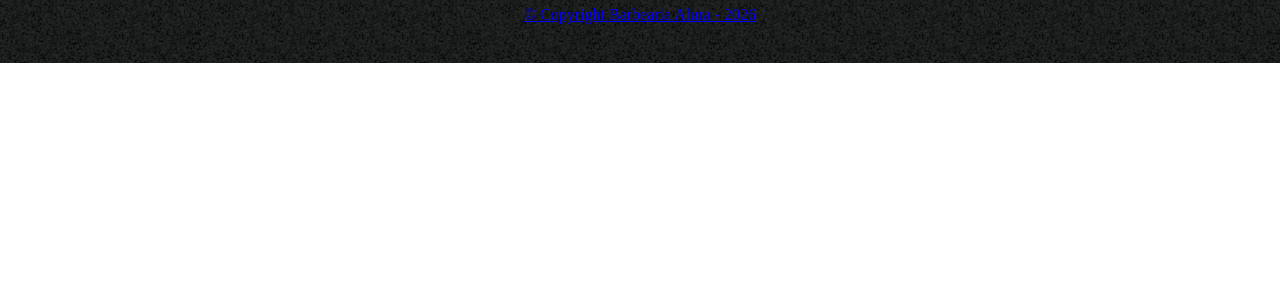
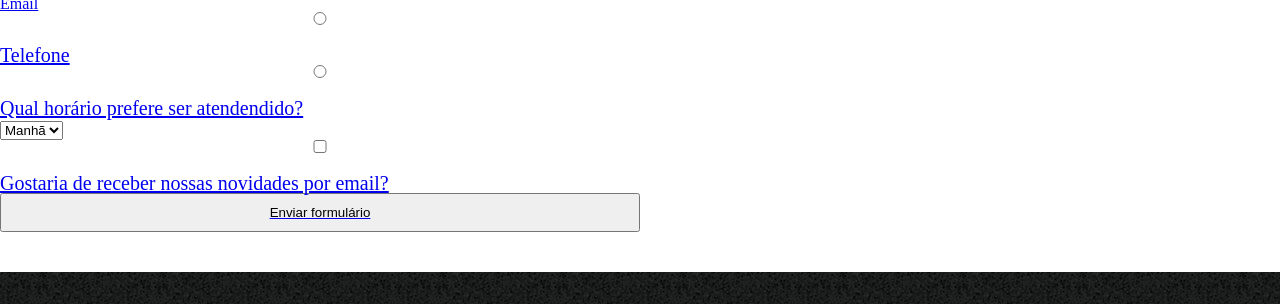
Before and after one commit to thassila505/barbeariaAlura, a plain HTML site: page contato.html in a window 1280 px wide. Shown: the part 802-1106 px from the top of the page. Before the commit the page ends 865 px from the top, so only its background shows below. Drawn offline with Linux system fonts and the light colour scheme.

Commit message:
checkbox

```diff
--- a/contato.html
+++ b/contato.html
@@ -32,10 +32,45 @@
         <label for="telefone">Telefone</label>
         <input type="text" id="telefone">
 
+        <label for="mensagem">Mensagem</label>
+        <textarea if="mensagem" cols="70" rows="10"></textarea>
+
+
+        <div>
+            <p>Como prefere o nosso contato?</p>
+            <label for="radio-email"></label>
+                 <input type="radio" name="contato" value="email" id="radio-email">
+                 Email
+                 <label>
+                 <label for="radio-telefonel">
+                    <input type="radio" name="contato" velue="telefone" id="radio-telefonel">
+                    Telefone
+                 </label>
+                 <label for="radio-whatsapp">
+                    <input type="radio" name="contato" value="whatsapp" id="radio-whatsapp
+                    whatsapp
+                 </label>
+             </div>
+             <div>
+                <p>Qual horário prefere ser atendendido?</p>
+                <select>
+                    <option>Manhã</option>
+                    <option>Tarde</option>
+                    <option>Noite</option>
+
+                </select>
+             </div>
+             <label class= "checkbox">
+                <input type="checkbox">
+                Gostaria de receber nossas novidades por email?
+             </label>
+
+
         <input type="submit" value="Enviar formulário">
       </form>
     </main>
     <footer>
+
         <img src="logo-branco.png" alt="">
         <p class="copyright">&copy; Copyright Barbearia Alura - 2026</p>
         </p>
--- a/style.css
+++ b/style.css
@@ -103,3 +103,10 @@ form label{
     font-size: 20px;
     margin: 0 0 10 px;
 }
+
+form input{
+    display:block;
+    margin: 0 0 20px;
+    padding: 10px 25px;
+    width:50%;
+}
```
